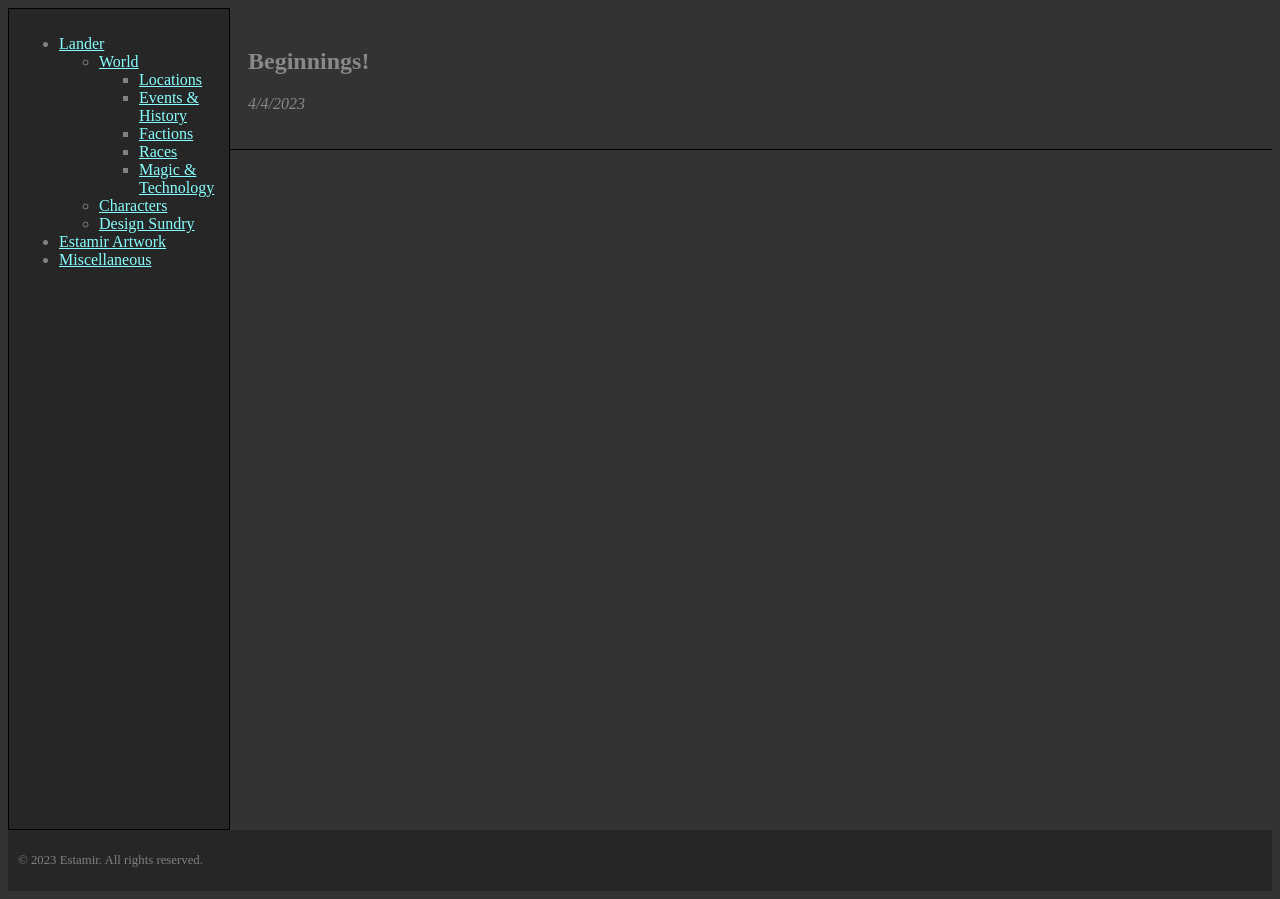
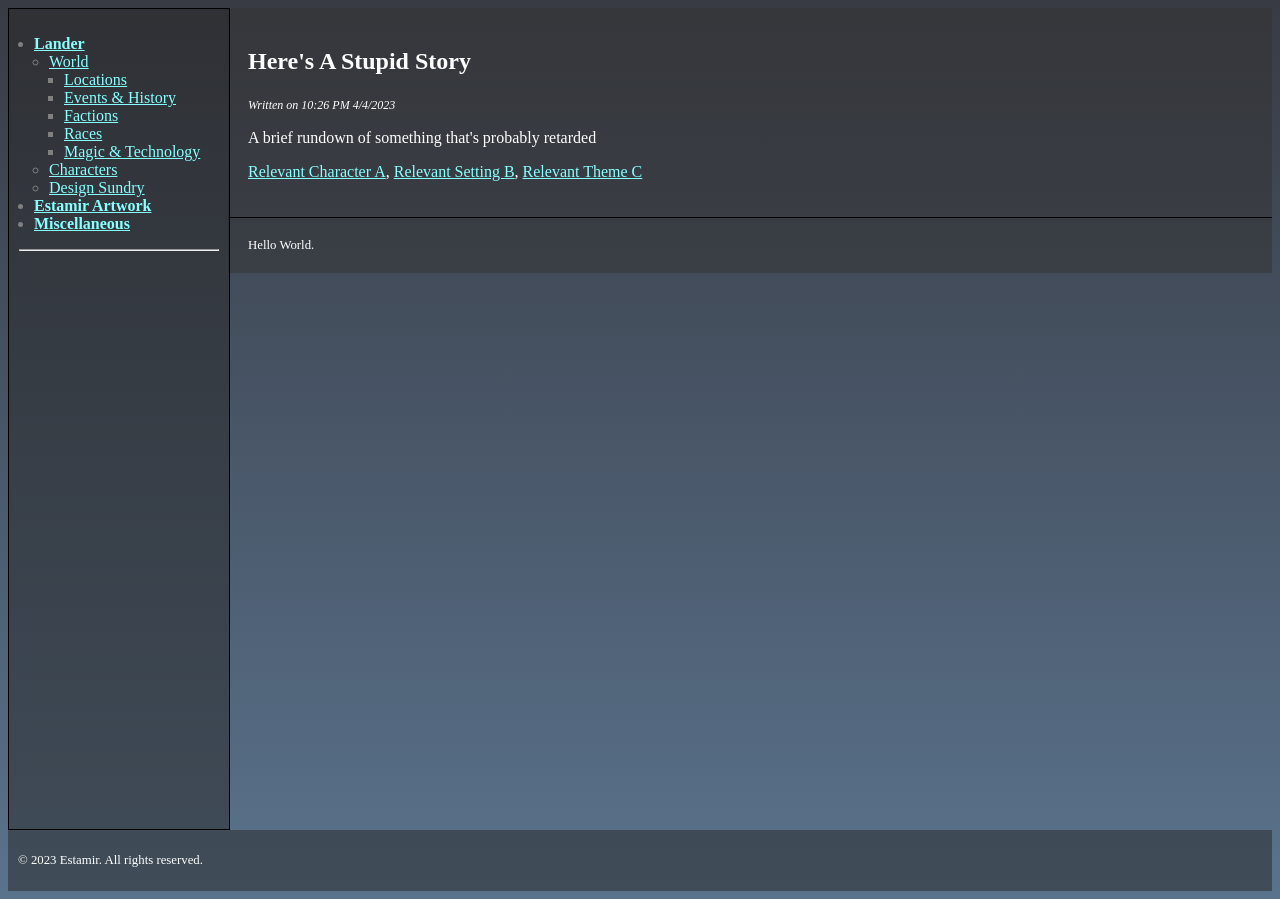
Before and after one commit to Estamir/estamir.github.io, a plain HTML site: page index.html in a window 1280 px wide. Drawn offline with Linux system fonts and the light colour scheme.

Commit message:
Add files via upload

```diff
--- a/index.html
+++ b/index.html
@@ -3,64 +3,12 @@
 <head>
 	<meta charset="utf-8">
 	<title>Lander</title>
-	<style>
-body {
-  background-color: #333333;
-}
-
-		/* Style for the sidebar */
-		.sidebar {
-			border: 1px solid #000000;
-			padding: 10px;
-			float: left;
-			width: 200px;
-			height: 100%;
-			background-color: #262626;
-                                          color: #808080;
-		}
-		/* Style for the footer */
-		.footer {
-                                          font-size: 0.8em;
-			background-color: #262626;
-			color: #808080;
-			padding: 10px;
-			clear: both;
-		}
-		/*Style for Story Header */
-                            .storyheader {
-
-			margin-left: 220px;
-			padding: 20px;
-			background-color: #333333;
-			min-height: 100%;
-                                          border-bottom: 1px solid black;
-                                          color: #888888;
-		}
-                            /*Style for Story*/
-		.story {
-                                          margin-left: 220px;
-                                          padding: 20px;
-			font-size: 0.8em;
-			margin-bottom: 10px;
-                                          background-color: #333333;
-                                          color: #999999;
-                            }
-                            a:link {
-                                          color: #88ffff;
-                             }
-
-                            /* visited link */
-                                          a:visited {
-                                          color: #88ffff;
-                              }
-
-
-	</style>
+	<link rel="stylesheet" href="navigationstyle.css">
 </head>
 <body>
 	<div class="sidebar" style="height: 100vh;">
 		<ul>
-    <li><a href="#">Lander</a>
+			<li><b><a href="#">Lander</a></b>
 				<ul>
 					<li><a href="#">World</a></li>
 					<ul>
@@ -69,29 +17,31 @@ body {
 						<li><a href="#">Factions</a></li>
 						<li><a href="#">Races</a></li>
 						<li><a href="#">Magic & Technology</a></li>
-
-
 					</ul>
 					<li><a href="cardtest.html">Characters</a></li>
 					<li><a href="#">Design Sundry</a></li>
-
 				</ul>
 			</li>
-    <li><a href="#">Estamir Artwork</a></li>
-    <li><a href="#">Miscellaneous</a></li>
+
+			<li><b><a href="#">Estamir Artwork</a></b></li>
+			<li><b><a href="#">Miscellaneous</a></b></li>
 		</ul>
-
-</div>
-</head>
-<body>
-	<div class="storyheader">
-		<h2>Beginnings!</h2>
-		<p><em>4/4/2023</em></p>
+              <hr>
 	</div>
 
-  <div class="story"></div>
+	<div class="navheader">
+		<h2>Here's A Stupid Story</h2>
+		<p><span style="font-size: 12px;"><em>Written on 10:26 PM 4/4/2023</em></span></p>
+		<p>A brief rundown of something that's probably retarded</p>
+		<p><a href="#">Relevant Character A</a>, <a href="#">Relevant Setting B</a>, <a href="#">Relevant Theme C</a></p>
+	</div>
+
+	<div class="pagecontent">
+		Hello World.
+	</div>
 
 	<div class="footer">
 		<p>&copy; 2023 Estamir. All rights reserved.</p>
 	</div>
+</body>
 </html>
--- /dev/null
+++ b/navigationstyle.css
@@ -0,0 +1,48 @@
+                               body {
+                                   background: linear-gradient(to bottom, #383b44, #5a738d);
+                            }
+
+                             .sidebar {
+                                border: 1px solid #000000;
+                                padding: 10px;
+                                float: left;
+                                width: 200px;
+                                height: 100%;
+                                background-color: #26262680;
+                                color: #808080;
+                            }
+
+                              .sidebar ul {
+                                padding-left: 15px;
+                            }
+                            .navheader {
+
+			margin-left: 220px;
+			padding: 20px;
+			background-color: #33333380;
+			min-height: 100%;
+                                          border-bottom: 1px solid black;
+                                          color: #fff;
+		}
+		.pagecontent {
+                                          margin-left: 220px;
+                                          padding: 20px;
+			font-size: 0.8em;
+			margin-bottom: 10px;
+                                          background-color: #33333380;
+                                          color: #fff;
+                            }
+		.footer {
+                                          font-size: 0.8em;
+			background-color: #26262680;
+			color: #fff;
+			padding: 10px;
+			clear: both;
+		}
+                            a:link {
+                                          color: #88ffff;
+                            }
+
+                            a:visited {
+                                          color: #88ffff;
+                            }
```
Lines whose indentation alone changed are shown as unchanged.
